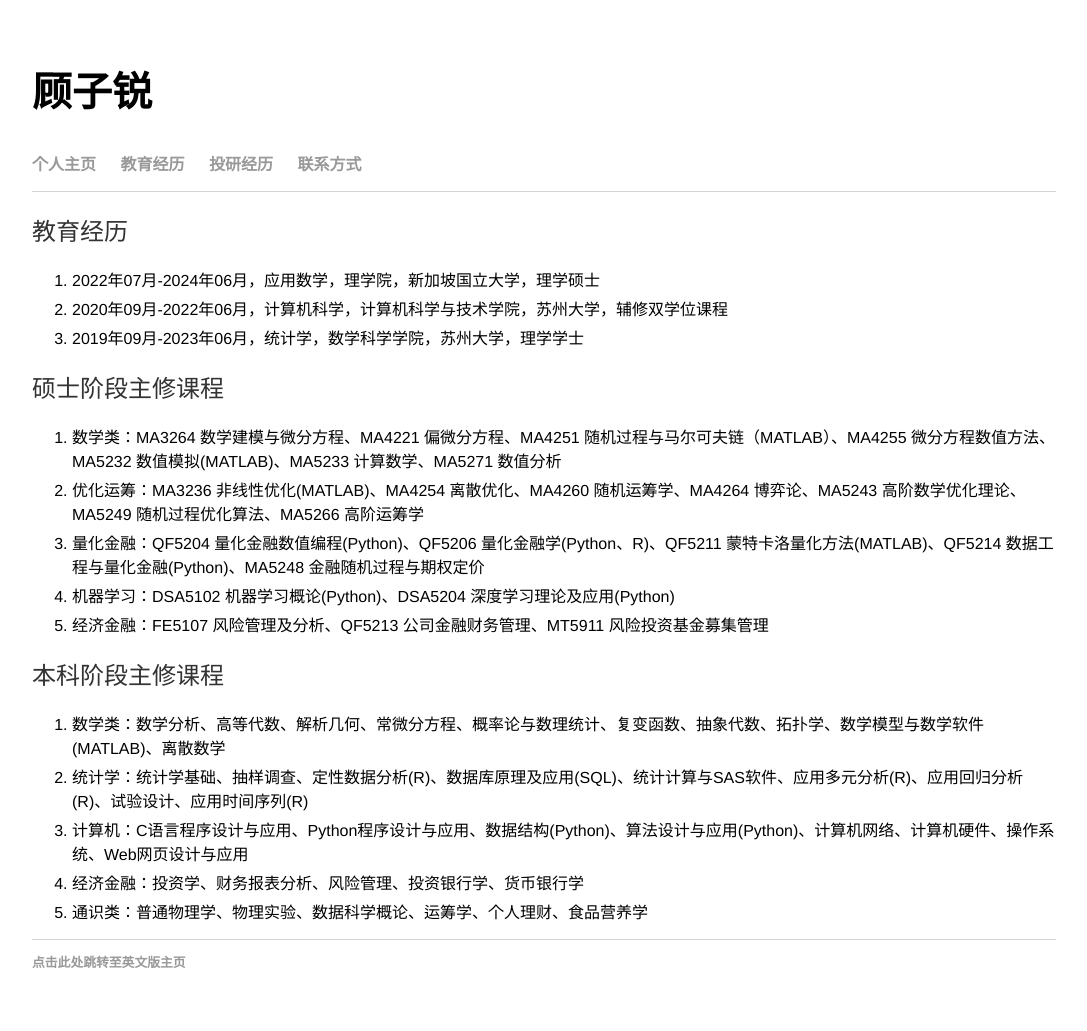
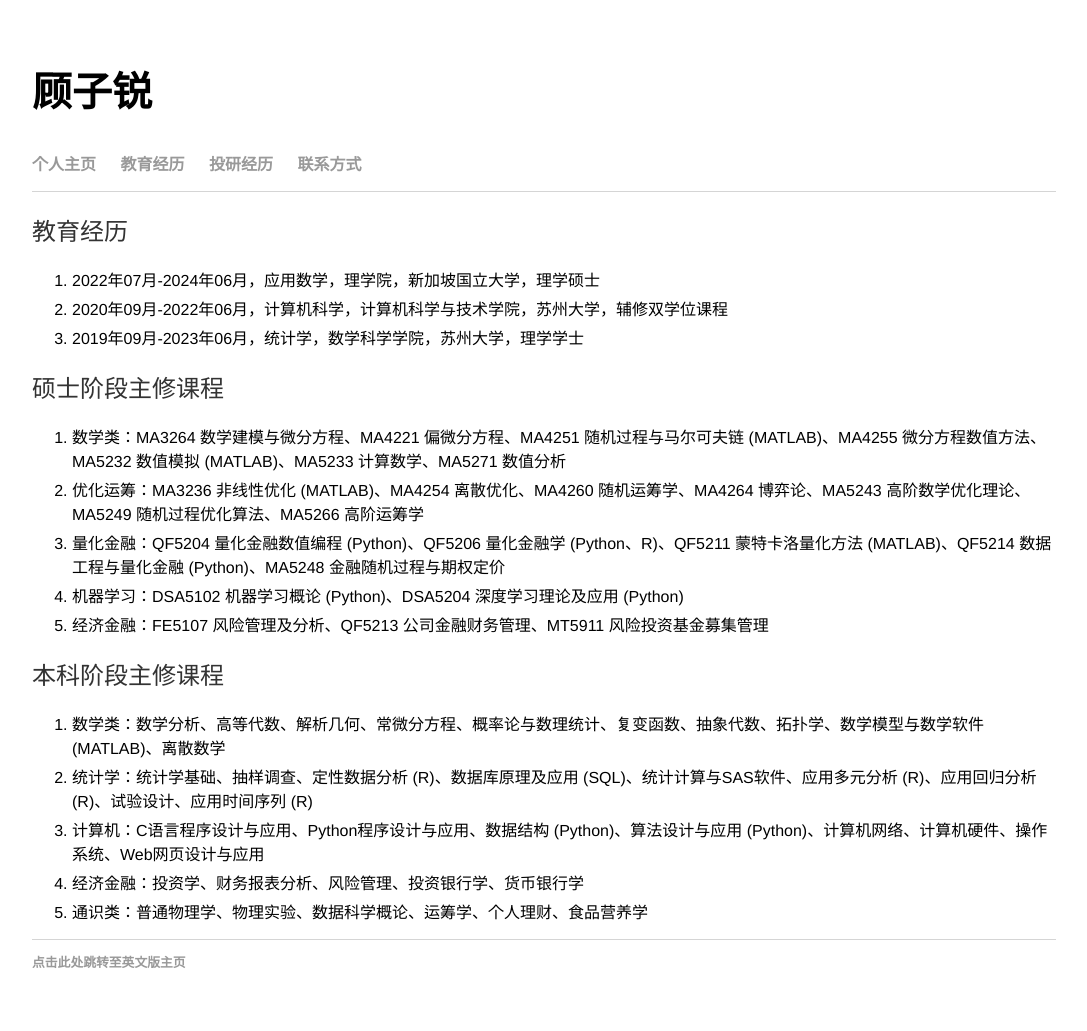
Before and after one commit to guzirui/guzirui.github.io, a Jekyll site: the page built from education/index.html, in a window 1280 px wide. Shown: the whole page, without its empty margins (96-1183 px from the left). Built offline with Jekyll 4.4.1, drawn with Linux system fonts in a browser that asks for light colours.

```diff
--- a/education/index.html
+++ b/education/index.html
@@ -14,19 +14,19 @@ title: 顾子锐 Gu Zirui
 
     <h2>硕士阶段主修课程</h2>
   <ol>
-     <li>数学类：MA3264 数学建模与微分方程、MA4221 偏微分方程、MA4251 随机过程与马尔可夫链（MATLAB）、MA4255 微分方程数值方法、MA5232 数值模拟(MATLAB)、MA5233 计算数学、MA5271 数值分析</li>
-     <li>优化运筹：MA3236 非线性优化(MATLAB)、MA4254 离散优化、MA4260 随机运筹学、MA4264 博弈论、MA5243 高阶数学优化理论、MA5249 随机过程优化算法、MA5266 高阶运筹学</li>
-     <li>量化金融：QF5204 量化金融数值编程(Python)、QF5206 量化金融学(Python、R)、QF5211 蒙特卡洛量化方法(MATLAB)、QF5214 数据工程与量化金融(Python)、MA5248 金融随机过程与期权定价</li>
-     <li>机器学习：DSA5102 机器学习概论(Python)、DSA5204 深度学习理论及应用(Python)</li>
+     <li>数学类：MA3264 数学建模与微分方程、MA4221 偏微分方程、MA4251 随机过程与马尔可夫链 (MATLAB)、MA4255 微分方程数值方法、MA5232 数值模拟 (MATLAB)、MA5233 计算数学、MA5271 数值分析</li>
+     <li>优化运筹：MA3236 非线性优化 (MATLAB)、MA4254 离散优化、MA4260 随机运筹学、MA4264 博弈论、MA5243 高阶数学优化理论、MA5249 随机过程优化算法、MA5266 高阶运筹学</li>
+     <li>量化金融：QF5204 量化金融数值编程 (Python)、QF5206 量化金融学 (Python、R)、QF5211 蒙特卡洛量化方法 (MATLAB)、QF5214 数据工程与量化金融 (Python)、MA5248 金融随机过程与期权定价</li>
+     <li>机器学习：DSA5102 机器学习概论 (Python)、DSA5204 深度学习理论及应用 (Python)</li>
      <li>经济金融：FE5107 风险管理及分析、QF5213 公司金融财务管理、MT5911 风险投资基金募集管理</li>
 
   </ol>
 
   <h2>本科阶段主修课程</h2>
   <ol>
-     <li>数学类：数学分析、高等代数、解析几何、常微分方程、概率论与数理统计、复变函数、抽象代数、拓扑学、数学模型与数学软件(MATLAB)、离散数学</li>
-     <li>统计学：统计学基础、抽样调查、定性数据分析(R)、数据库原理及应用(SQL)、统计计算与SAS软件、应用多元分析(R)、应用回归分析(R)、试验设计、应用时间序列(R)</li>
-     <li>计算机：C语言程序设计与应用、Python程序设计与应用、数据结构(Python)、算法设计与应用(Python)、计算机网络、计算机硬件、操作系统、Web网页设计与应用</li>
+     <li>数学类：数学分析、高等代数、解析几何、常微分方程、概率论与数理统计、复变函数、抽象代数、拓扑学、数学模型与数学软件 (MATLAB)、离散数学</li>
+     <li>统计学：统计学基础、抽样调查、定性数据分析 (R)、数据库原理及应用 (SQL)、统计计算与SAS软件、应用多元分析 (R)、应用回归分析 (R)、试验设计、应用时间序列 (R)</li>
+     <li>计算机：C语言程序设计与应用、Python程序设计与应用、数据结构 (Python)、算法设计与应用 (Python)、计算机网络、计算机硬件、操作系统、Web网页设计与应用</li>
      <li>经济金融：投资学、财务报表分析、风险管理、投资银行学、货币银行学</li>
      <li>通识类：普通物理学、物理实验、数据科学概论、运筹学、个人理财、食品营养学</li>
   </ol>
```
